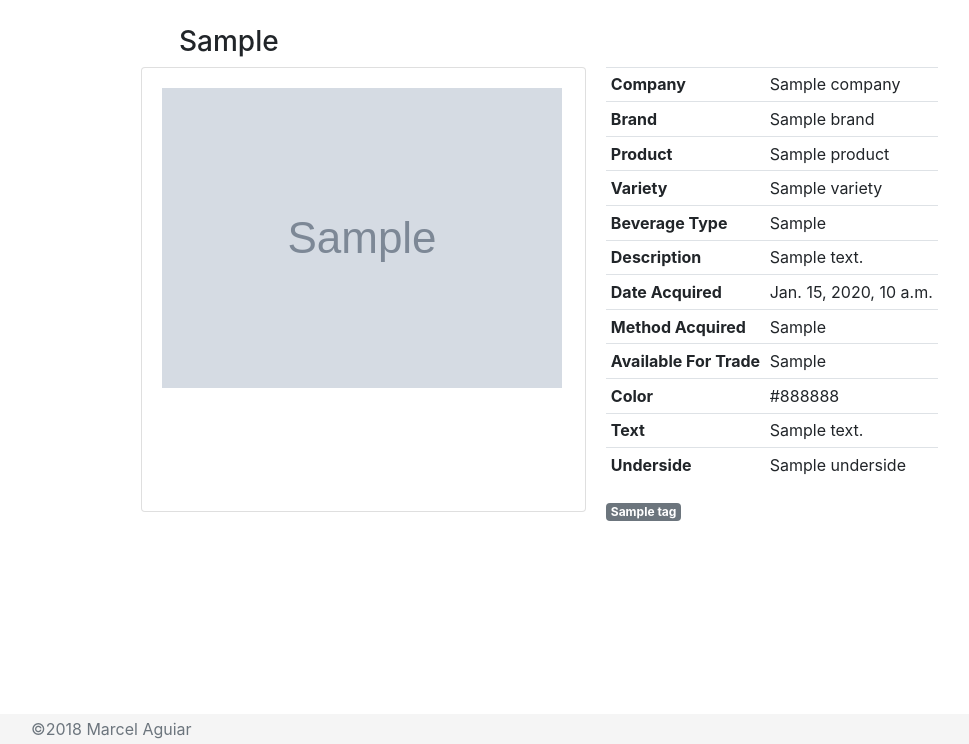
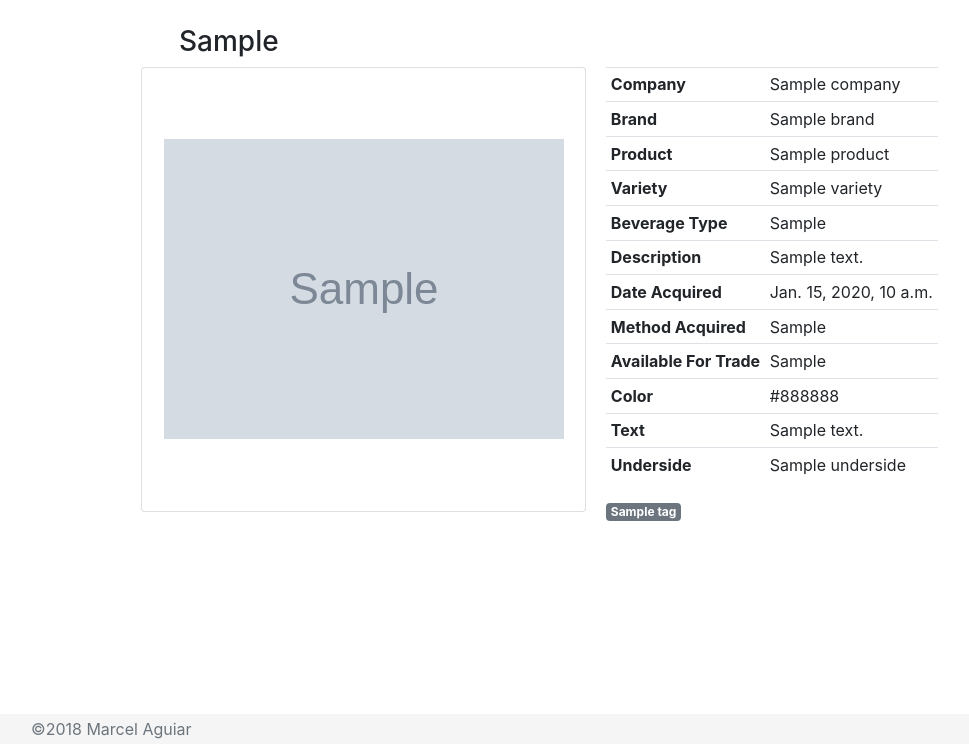
Before and after one commit to marcelaguiar/Collectible, a Django app: template collectionsapp/templates/collectionsapp/bottle_cap.html in a window 1280 px wide. Shown: the part 56-800 px from the top of the page, without its empty margins (54-1023 px from the left). Run offline with Django 3.2, Linux system fonts and the light colour scheme; the template is opened without the code that fills it: most values are stand-ins (such as "Sample title", 1, 10 or a date in 2020); grey boxes marked "Sample" are stand-in pictures; some libraries are stand-ins or nearby versions.

Commit message:
FInally vertically and horizontally aligned image upload button in container

```diff
--- a/collectionsapp/static/collectionsapp/css/base.css
+++ b/collectionsapp/static/collectionsapp/css/base.css
@@ -93,3 +93,11 @@ li.no-bullets {
 .image-upload-button {
   margin: 0 auto;
 }
+
+.centered {
+    display: flex;
+    justify-content: center;
+    align-items: center;
+    height: 100%;
+    width: 100%;
+}
--- a/collectionsapp/templates/collectionsapp/bottle_cap.html
+++ b/collectionsapp/templates/collectionsapp/bottle_cap.html
@@ -13,10 +13,11 @@
             <div class="item-image">
                 <div style="width: 445px; height: 445px; text-align: center;" class="card" >
                     <div class="card-body">
+                        <div class="centered">
                             {% if imageSet.count == 0 %}
                                 <button type="button" class="btn btn-outline-primary btn-sm">Upload Image</button>
                             {% else %}
-                            <div id="carousel" style="width: 400px" class="carousel slide" data-ride="carousel">
+                                <div id="carousel"  class="carousel slide" data-ride="carousel">
                                     {% if imageSet.count > 1 %}
                                         <ol class="carousel-indicators">
                                         {% for item in imageSet %}
@@ -53,6 +54,7 @@
                                     {% endif %}
                                 </div>
                             {% endif %}
+                        </div>
                     </div>
                 </div>
             </div>
```
Lines whose indentation alone changed are shown as unchanged.
